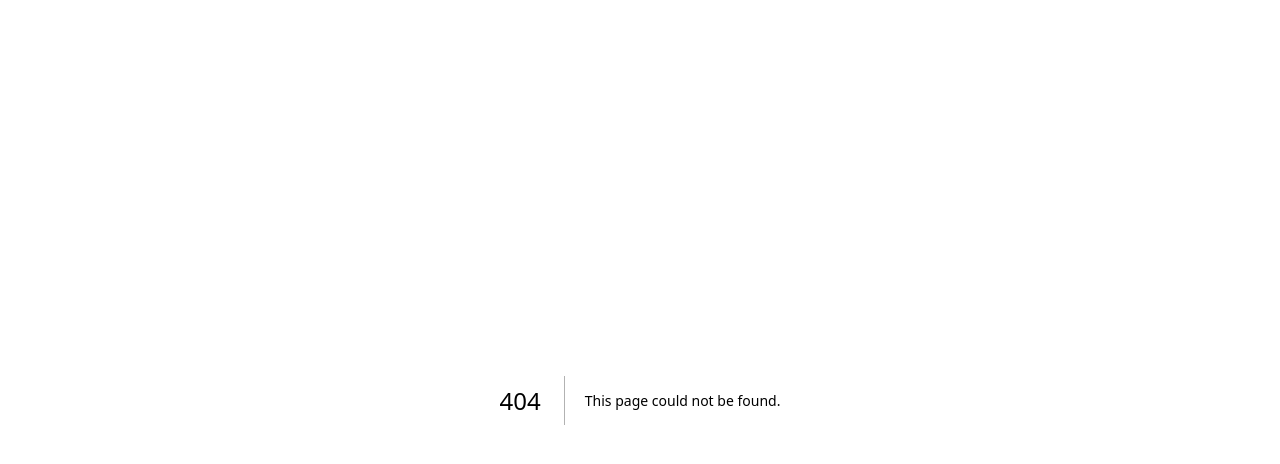
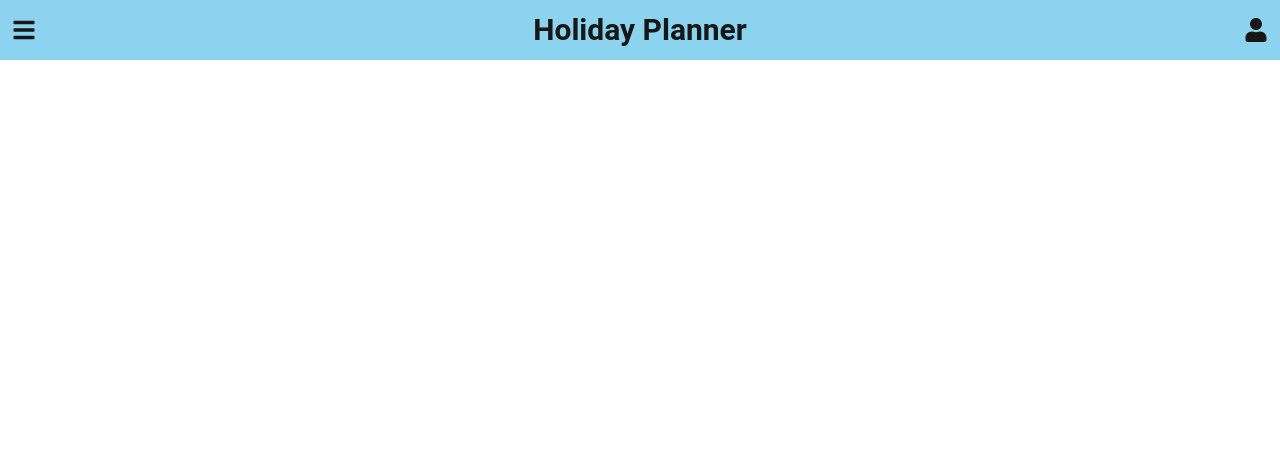
Before and after one commit to criss05/holiday_planner, a Next.js app: page /DetailsPage in a window 1280 px wide. Before the commit this address had no page. Shown: the top 464 px of the page. Built offline with nearby package versions, Linux system fonts and the light colour scheme.

Commit message:
Create the details page

```diff
--- /dev/null
+++ b/src/pages/DetailsPage.js
@@ -0,0 +1,8 @@
+import Header from "@/components/UI/HomePage/HeaderHome"
+
+export default function DetailsPage(){
+
+    return (
+        <Header />
+    )
+}
```
